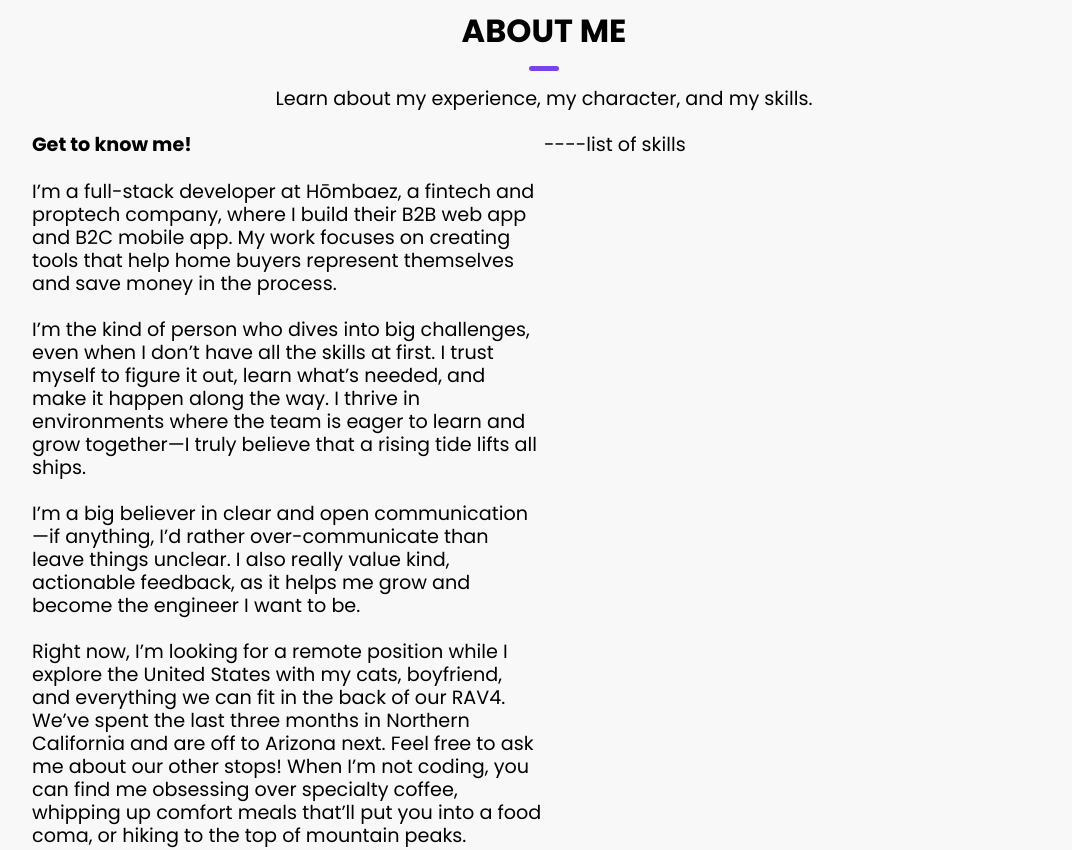
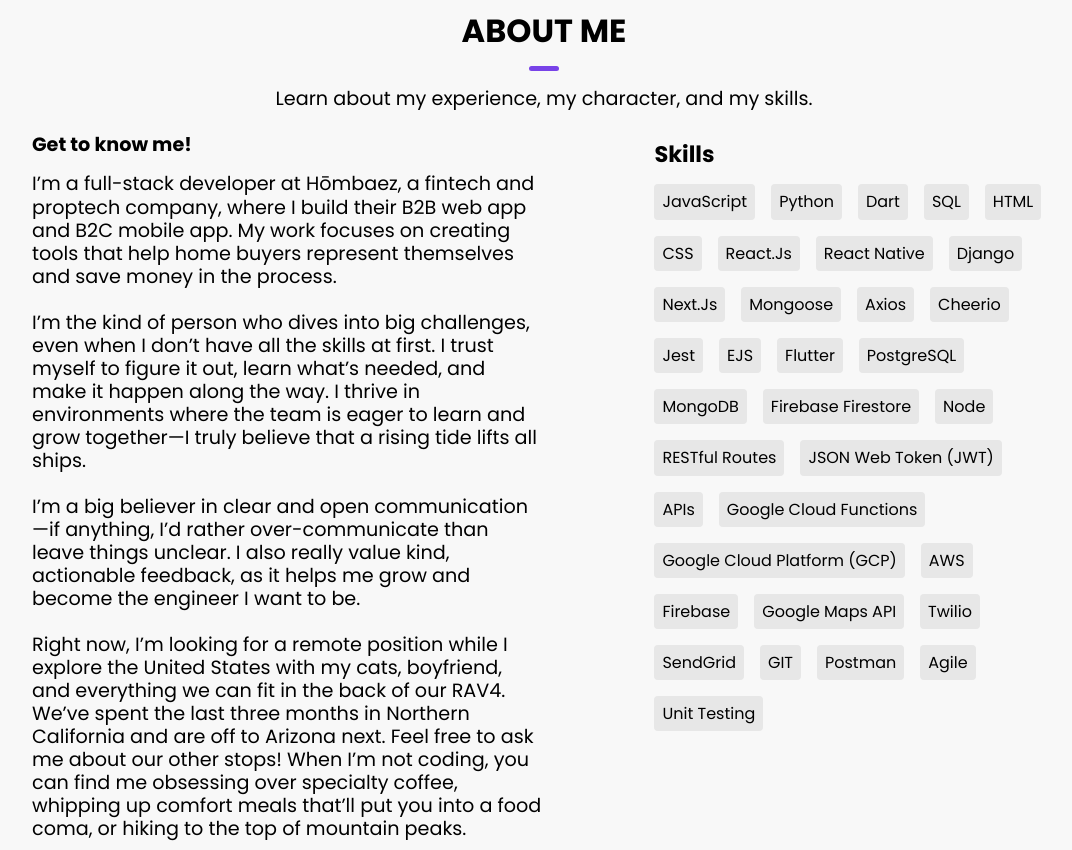
Before and after one commit to bethjmdev/devportfolio, a React (Create React App) app: page / in a window 1280 px wide. Shown: the part 820-1670 px from the top of the page, without its empty margins (96-1168 px from the left). Built offline with nearby package versions, Linux system fonts and the light colour scheme.

Commit message:
completed styling for about

```diff
--- a/src/components/About.css
+++ b/src/components/About.css
@@ -2,7 +2,7 @@
   width: 100%;
   background-color: #f8f8f8;
   padding-top: 2rem;
-  padding-bottom: 3rem;
+  padding-bottom: 5rem;
 }
 
 .about .about-container {
@@ -37,10 +37,37 @@
 .about .about-container .info {
   display: flex;
   flex-direction: row;
+  justify-content: space-between;
 }
 
 .about .info .know-me {
   width: 50%;
+}
+
+.about .info .know-me h4 {
+  margin-bottom: 1rem;
+}
+
+.about .info .skills {
+  width: 40%;
+  display: flex;
+  flex-direction: column;
+}
+
+.about .info .skills h3 {
+  margin: 0.5rem;
+}
+
+.about .skills .icon {
+  background-color: #e7e7e7;
+  padding: 0.5rem;
+  font-size: 1rem;
+  text-transform: capitalize;
+  display: inline-block;
+  border-radius: 4px;
+  max-width: 100%;
+  margin: 0.5rem;
+  white-space: nowrap;
 }
 
 @media only screen and (max-width: 768px) {
@@ -60,4 +87,8 @@
   .about .info .know-me {
     width: 100%;
   }
+
+  .about .info .skills {
+    width: 100%;
+  }
 }
--- a/src/components/About.js
+++ b/src/components/About.js
@@ -2,6 +2,43 @@ import React from "react";
 import "./About.css";
 
 function About() {
+  const skills = [
+    "JavaScript",
+    "Python",
+    "Dart",
+    "SQL",
+    "HTML",
+    "CSS",
+    "React.js",
+    "React Native",
+    "Django",
+    "Next.js",
+    "Mongoose",
+    "Axios",
+    "Cheerio",
+    "Jest",
+    "EJS",
+    "Flutter",
+    "PostgreSQL",
+    "MongoDB",
+    "Firebase Firestore",
+    "Node",
+    "RESTful Routes",
+    "JSON Web Token (JWT)",
+    "APIs",
+    "Google Cloud Functions",
+    "Google Cloud Platform (GCP)",
+    "AWS",
+    "Firebase",
+    "Google Maps API",
+    "Twilio",
+    "SendGrid",
+    "GIT",
+    "Postman",
+    "Agile",
+    "Unit Testing",
+  ];
+
   return (
     <div id="About" className="about">
       <div className="about-container">
@@ -15,7 +52,7 @@ function About() {
         <div className="info">
           <div className="know-me">
             <h4>Get to know me!</h4>
-            <br />
+            {/* <br /> */}
             <p>
               I’m a full-stack developer at Hōmbaez, a fintech and proptech
               company, where I build their B2B web app and B2C mobile app. My
@@ -51,7 +88,14 @@ function About() {
             </p>
           </div>
           <div className="skills">
-            <p>----list of skills</p>
+            <h3>Skills</h3>
+            <div className="skill-icons">
+              {skills.map((skill, index) => (
+                <p className="icon" key={index}>
+                  {skill}
+                </p>
+              ))}
+            </div>
           </div>
         </div>
       </div>
```
